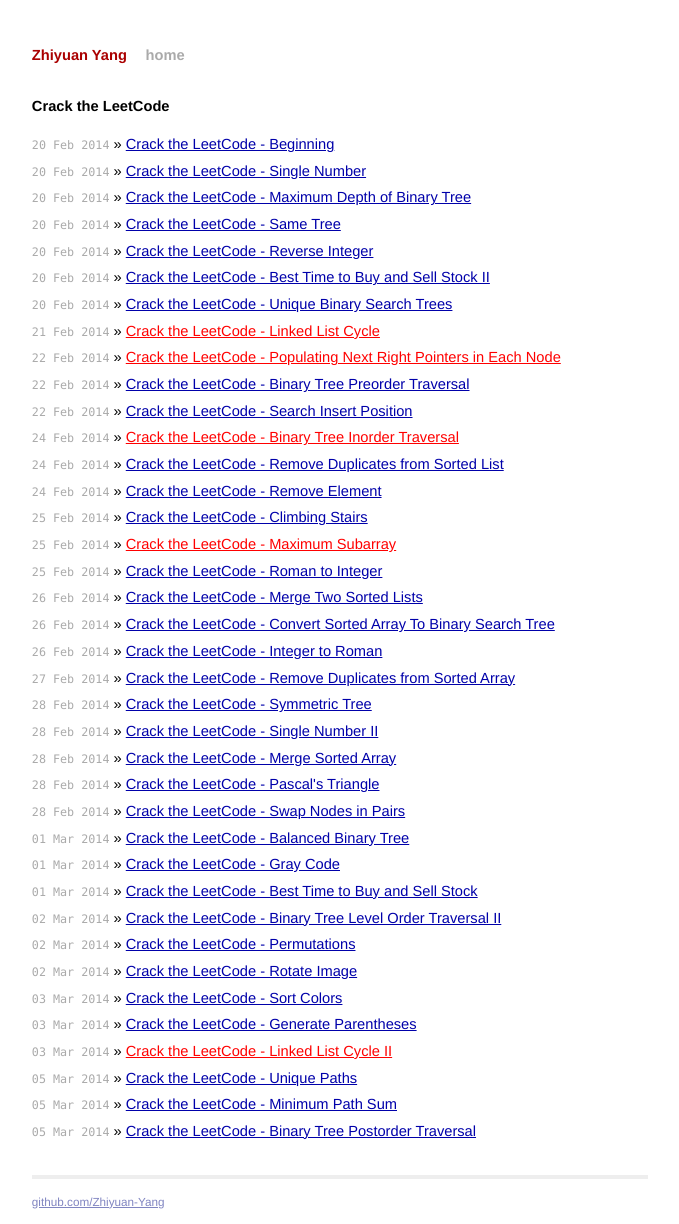
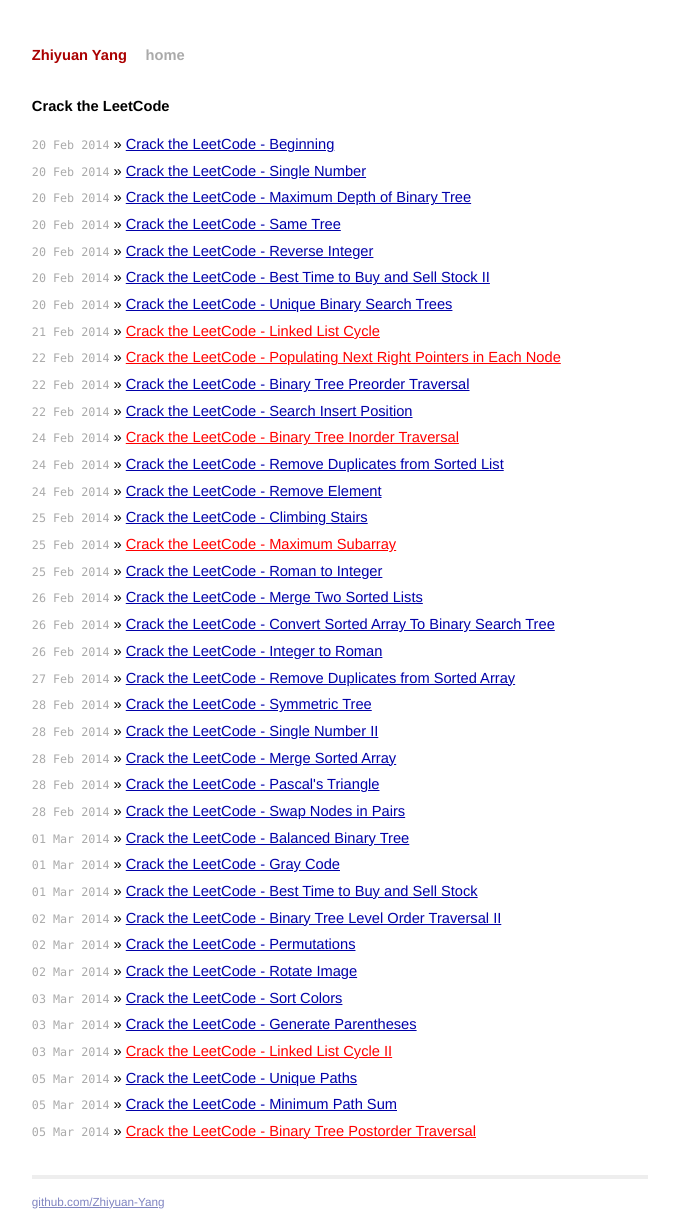
Before and after one commit to BugYang/LeetCode, a Jekyll site: the page built from index.html, in a window 1280 px wide. Shown: the whole page, without its empty margins (300-979 px from the left). Built offline with Jekyll 4.4.1, drawn with Linux system fonts in a browser that asks for light colours; Markdown is read by kramdown in place of the engine named in the settings.

Commit message:
mark last article as red

```diff
--- a/index.html
+++ b/index.html
@@ -44,7 +44,7 @@
       <li><span>03 Mar 2014</span> &raquo; <a href="{{ site.baseurl }}/2014/03/03/crack-the-leetcode-linklist-cycle-ii.html" style="color:red">Crack the LeetCode - Linked List Cycle II</a></li>
       <li><span>05 Mar 2014</span> &raquo; <a href="{{ site.baseurl }}/2014/03/05/crack-the-leetcode-unique-path.html">Crack the LeetCode - Unique Paths</a></li>
       <li><span>05 Mar 2014</span> &raquo; <a href="{{ site.baseurl }}/2014/03/05/crack-the-leetcode-min-path-sum.html">Crack the LeetCode - Minimum Path Sum</a></li>
-      <li><span>05 Mar 2014</span> &raquo; <a href="{{ site.baseurl }}/2014/03/05/crack-the-leetcode-postorder-traversal.html">Crack the LeetCode - Binary Tree Postorder Traversal</a></li>
+      <li><span>05 Mar 2014</span> &raquo; <a href="{{ site.baseurl }}/2014/03/05/crack-the-leetcode-postorder-traversal.html" style="color:red">Crack the LeetCode - Binary Tree Postorder Traversal</a></li>
   </ul>
 
 </div>
```
